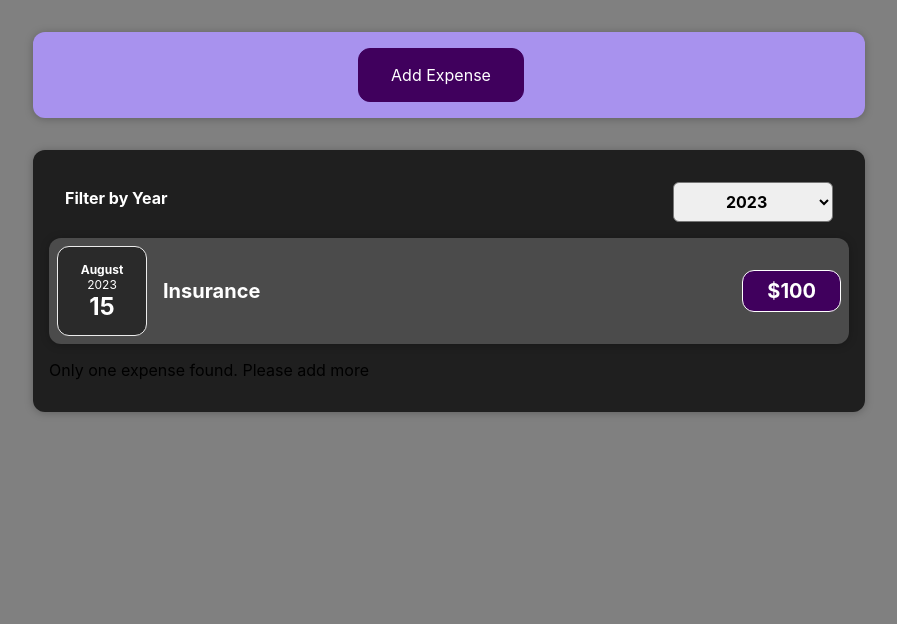
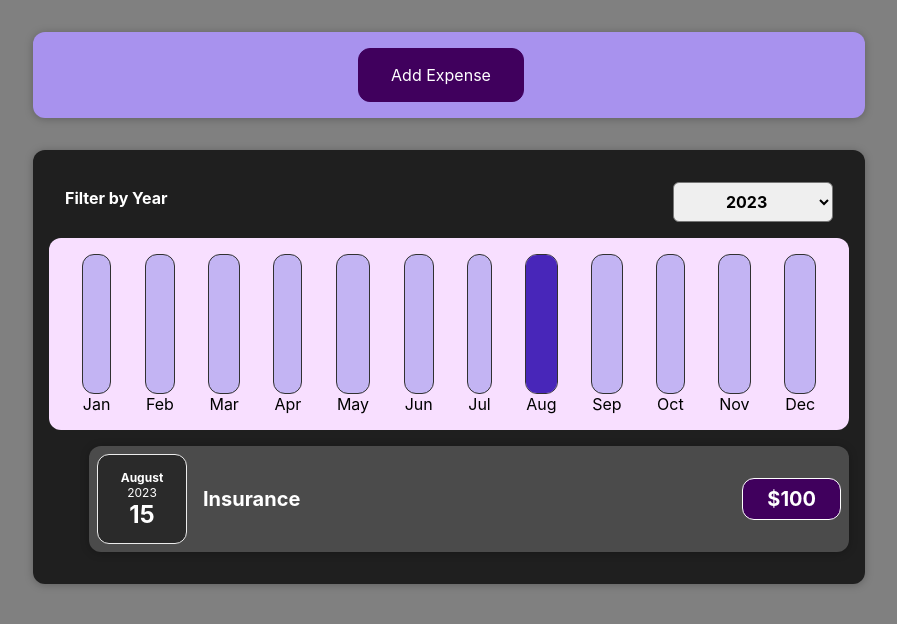
Before and after one commit to cluniya/Learn-React, a React (Create React App) app: page / in a window 1280 px wide. Shown: the top 624 px of the page, without its empty margins (191-1088 px from the left). Built offline with nearby package versions, Linux system fonts and the light colour scheme.

Commit message:
Integrating Expenses Chart

```diff
--- /dev/null
+++ b/src/chart/Chart.css
@@ -0,0 +1,9 @@
+.chart {
+    padding: 1rem;
+    border-radius: 12px;
+    background-color: #f8dfff;
+    text-align: center;
+    display: flex;
+    justify-content: space-around;
+    height: 10rem;
+  }
--- /dev/null
+++ b/src/chart/Chart.js
@@ -0,0 +1,41 @@
+import React from 'react';
+import ChartBar from './ChartBar';
+import './Chart.css';
+const Chart = (props) => {
+    const expensesOnlyArray = props.chartExpense.map((monthExpenseData)=>{
+        return monthExpenseData.price;
+    })
+
+    const maxValue = Math.max(...expensesOnlyArray);
+    const chartData = [
+    { expenseMonth: "Jan", expenseValue: 0 },
+    { expenseMonth: "Feb", expenseValue: 0 },
+    { expenseMonth: "Mar", expenseValue: 0 },
+    { expenseMonth: "Apr", expenseValue: 0 },
+    { expenseMonth: "May", expenseValue: 0 },
+    { expenseMonth: "Jun", expenseValue: 0 },
+    { expenseMonth: "Jul", expenseValue: 0 },
+    { expenseMonth: "Aug", expenseValue: 0 },
+    { expenseMonth: "Sep", expenseValue: 0 },
+    { expenseMonth: "Oct", expenseValue: 0 },
+    { expenseMonth: "Nov", expenseValue: 0 },
+    { expenseMonth: "Dec", expenseValue: 0 }
+  ];
+  for (let expense of props.chartExpense) {
+    chartData[expense.date.getMonth()].expenseValue += expense.price;
+  }
+
+  return (
+    <div className='chart'>
+        {chartData.map((monthData)=>{
+            return <ChartBar
+            key={monthData.expenseMonth}
+            label={monthData.expenseMonth}
+            value={monthData.expenseValue}
+            maxValue={maxValue}/>
+        })}
+    </div>
+  );
+};
+
+export default Chart;
--- /dev/null
+++ b/src/chart/ChartBar.css
@@ -0,0 +1,30 @@
+.chart-bar {
+    height: 100%;
+    display: flex;
+    flex-direction: column;
+    align-items: center;
+  }
+
+  .chart-bar__inner {
+    height: 100%;
+    width: 100%;
+    border: 1px solid #313131;
+    border-radius: 12px;
+    background-color: #c3b4f3;
+    overflow: hidden;
+    display: flex;
+    flex-direction: column;
+    justify-content: flex-end;
+  }
+
+  .chart-bar__fill {
+    background-color: #4826b9;
+    width: 100%;
+    transition: all 0.3s ease-out;
+  }
+
+  .chart-bar__label {
+    font-weight: bold;
+    font-size: 0.5rem;
+    text-align: center;
+  }
--- /dev/null
+++ b/src/chart/ChartBar.js
@@ -0,0 +1,19 @@
+import React from 'react';
+import "./ChartBar.css";
+const ChartBar = (props) => {
+    let fillHeight = '0%';
+    if (props.value > 0) {
+        fillHeight = Math.round((props.value/props.maxValue)*100)+'%'
+    }
+
+  return (
+        <div className='chart-bar'>
+            <div className='chart-bar__inner'>
+                <div className='chart-bar__fill' style={{height:fillHeight}}></div>
+            </div>
+            <div className='chart-bar__lable'>{props.label}</div>
+        </div>
+    )
+}
+
+export default ChartBar;
--- a/src/components/ExpenseDate.js
+++ b/src/components/ExpenseDate.js
@@ -1,3 +1,4 @@
+import React from "react";
 import "./ExpenseDate.css"
 const months = [
   "January",
--- a/src/components/Expenses.js
+++ b/src/components/Expenses.js
@@ -1,7 +1,9 @@
 import React,{useState} from "react";
 import "./Expenses.css"
-import ExpenseItem from "./ExpenseItem";
+// import ExpenseItem from "./ExpenseItem";
+import ExpensesList from "./ExpensesList";
 import ExpensesFilter from "./ExpensesFilter";
+import ExpensesChart from "./ExpensesChart";
 import Card from "./Card";
 
 const Expenses = (props) => {
@@ -15,33 +17,14 @@ const Expenses = (props) => {
     return expense.date.getFullYear().toString() === filteredYear;
   });
 
-  let expensesContent = <p>No expenses found</p>;
-
-  if (filteredExpenses.length > 0) {
-    expensesContent = filteredExpenses.map((expense) => {
-      return (
-        <ExpenseItem
-          key={expense.id}
-          title={expense.title}
-          date={expense.date}
-          price={expense.price}
-        />
-      );
-    });
-  }
-  if (filteredExpenses.length === 1) {
-      expensesContent.push(
-        <p>Only one expense found. Please add more</p>
-      );
-    }
-
   return (
     <Card className="expenses">
       <ExpensesFilter
         selected={filteredYear}
         onChangeFilter={changeFilterHandler}
       />
-      {expensesContent}
+      <ExpensesChart filteredExpenseschart={filteredExpenses}/>
+      <ExpensesList items={filteredExpenses} />
     </Card>
   );
 };
--- /dev/null
+++ b/src/components/ExpensesChart.js
@@ -0,0 +1,12 @@
+import React from 'react'
+import Chart from '../chart/Chart';
+
+const ExpensesChart = (props) => {
+  return (
+    <div>
+      <Chart chartExpense={props.filteredExpenseschart}/>
+    </div>
+  )
+}
+
+export default ExpensesChart
--- /dev/null
+++ b/src/components/ExpensesList.js
@@ -0,0 +1,25 @@
+import React from 'react'
+import ExpenseItem from './ExpenseItem';
+import "./ExpensesList.css"
+const ExpensesList = (props) => {
+    if (props.items.length === 0) {
+      return <h2 className="expenses-list__fallback">No expenses found</h2>;
+    }
+
+    return (
+      <ul className="expenses-list">
+        {props.items.map((item) => {
+          return (
+            <ExpenseItem
+              key={item.id}
+              title={item.title}
+              date={item.date}
+              price={item.price}
+            />
+          );
+        })}
+      </ul>
+    );
+  };
+
+  export default ExpensesList;
--- a/src/components/NewExpense/ExpenseForm.js
+++ b/src/components/NewExpense/ExpenseForm.js
@@ -28,7 +28,7 @@ const ExpenseForm = (props) => {
     event.preventDefault();
     const expenseDataofUser = {
       title: enteredTitle,
-      price: enteredAmount.toString(), // Convert amount to string
+      price: +enteredAmount,
       date: new Date(enteredDate),
     };
     props.onSaveExpenseData(expenseDataofUser);
```
Also changed, not shown: src/components/ExpensesList.css (added).
